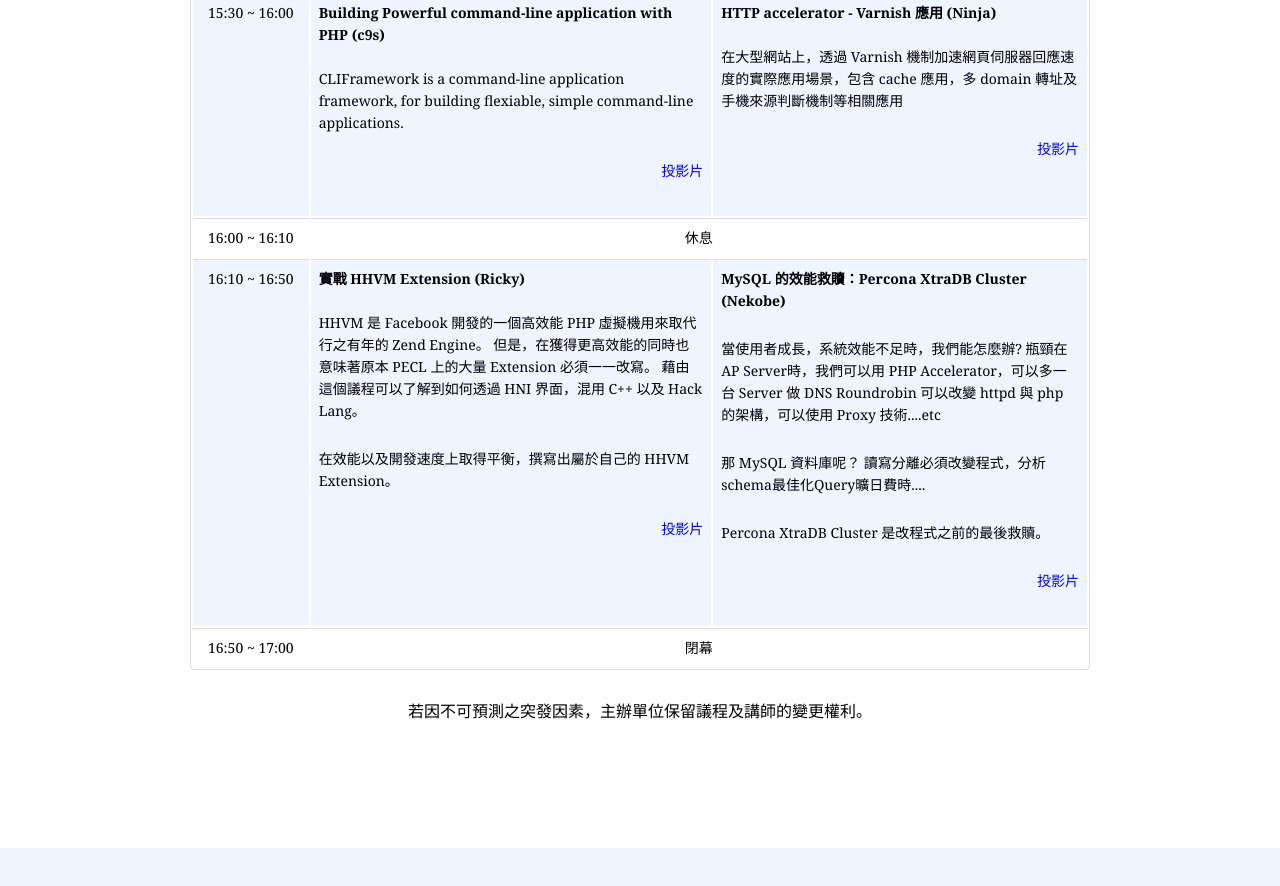
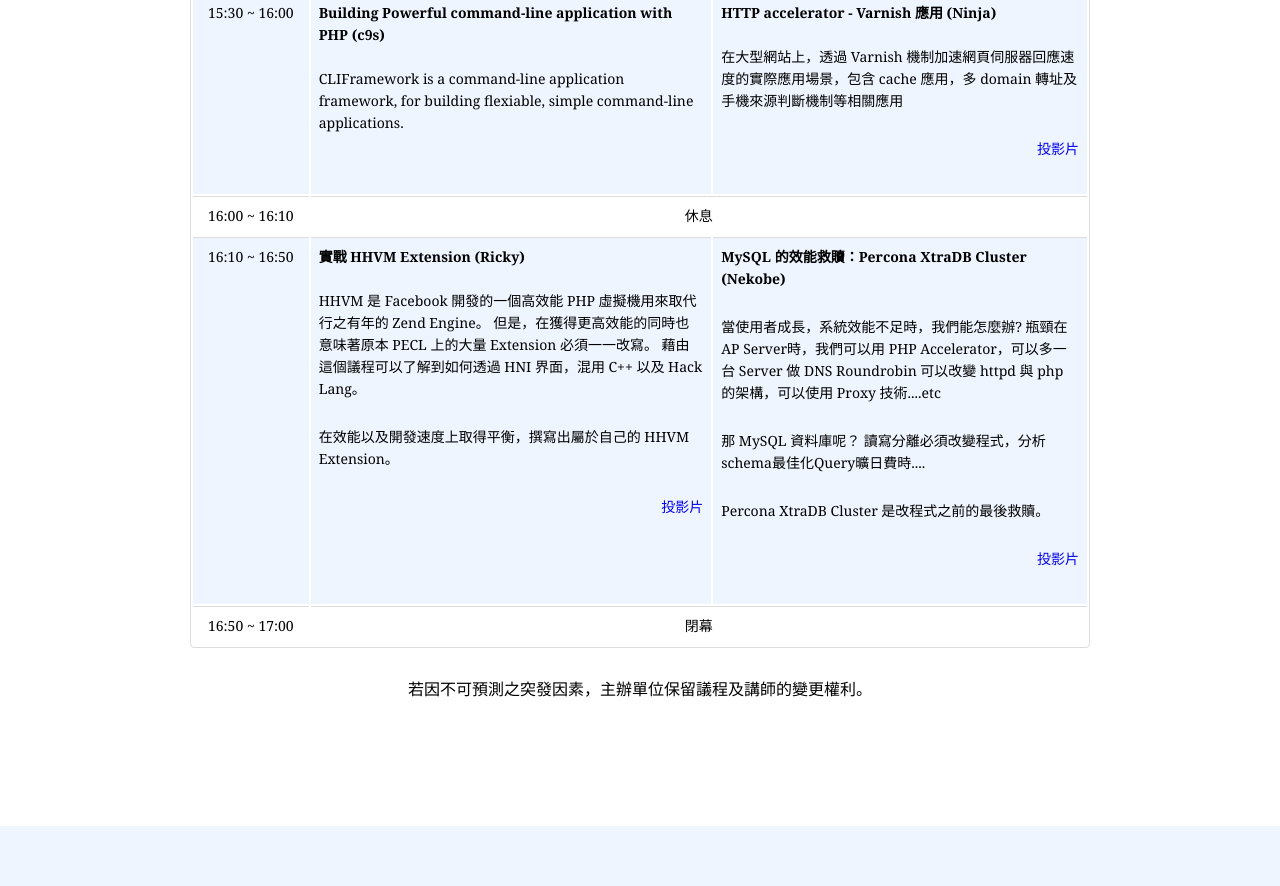
Before and after one commit to PHPConf-TW/website-2014, a website: page app/index.html in a window 1280 px wide. Shown: the part 9082-9968 px from the top of the page. Drawn offline with nearby package versions, Linux system fonts and the light colour scheme; some packages are replaced by stand-ins of ours; a script that the page names is missing.

Commit message:
remove duplicate of slide.
Signed-off-by: Bo-Yi Wu <appleboy.tw@gmail.com>

```diff
--- a/app/index.html
+++ b/app/index.html
@@ -441,7 +441,6 @@
                         <strong>Building Powerful command-line application with PHP (c9s)</strong><br><br>
 
                         <p>CLIFramework is a command-line application framework, for building flexiable, simple command-line applications.</p>
-                        <p class="slide"><a href="https://docs.google.com/file/d/0B-59_4gDCY8XeEJ0WkVWWkdtSFk">投影片</a></p>
                     </td>
                     <td>
                         <strong>HTTP accelerator - Varnish 應用 (Ninja)</strong><br><br>
```
